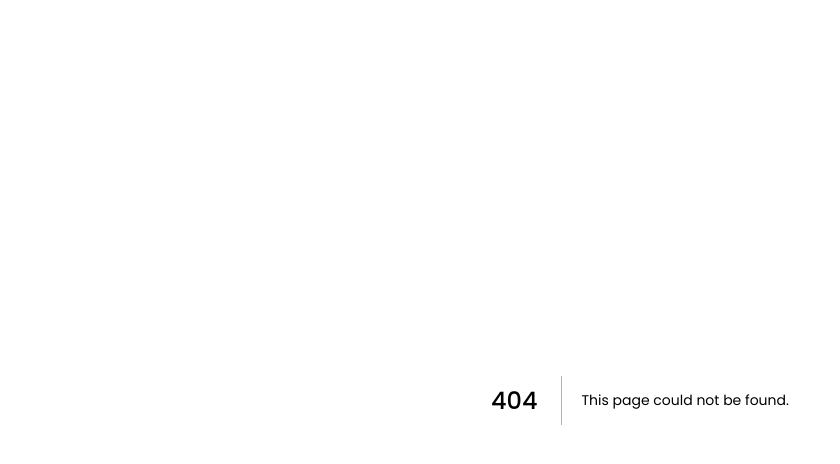
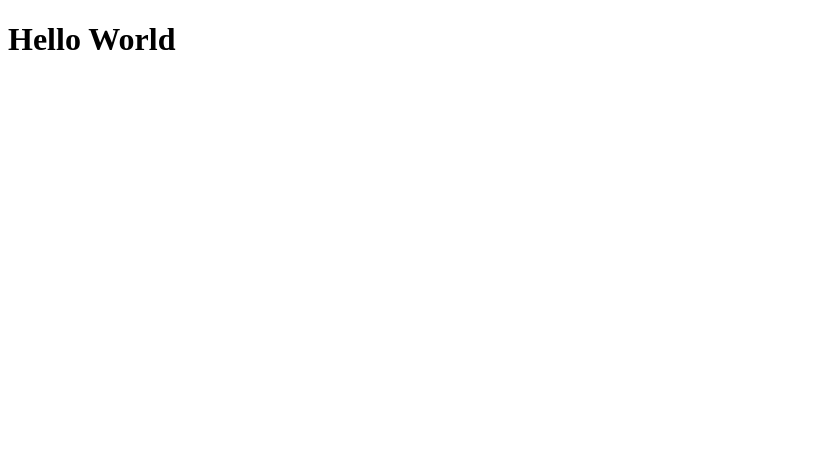
Before and after one commit to Sandesh-Jangir/Appointment-Management-System, a Next.js app in the folder frontend-ams/: page /meet in a window 1280 px wide. Before the commit this address had no page. Shown: the top 464 px of the page, without its empty margins (0-840 px from the left). Built offline with nearby package versions, Linux system fonts and the light colour scheme.

Commit message:
Created the endpoint to schedule a meeting.

```diff
--- /dev/null
+++ b/frontend-ams/src/pages/meet.js
@@ -0,0 +1,11 @@
+export default function ScheduleMeeting(){
+    return(
+        <container>
+            <title>Schedule Meeting</title>
+        <div>
+            <h1>Hello World</h1>
+        </div>
+
+        </container>
+    )
+}
```
